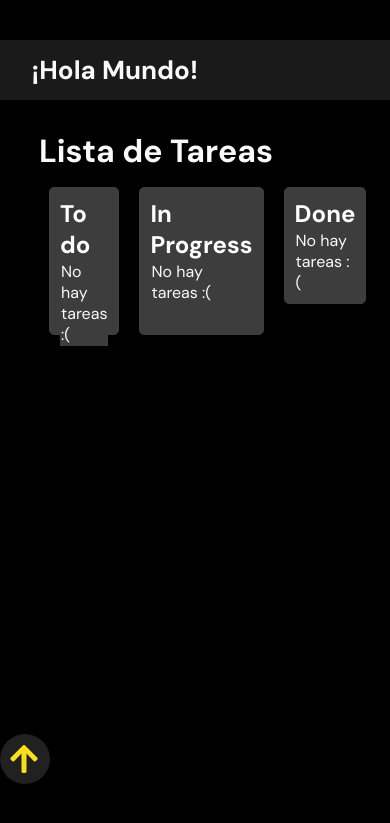
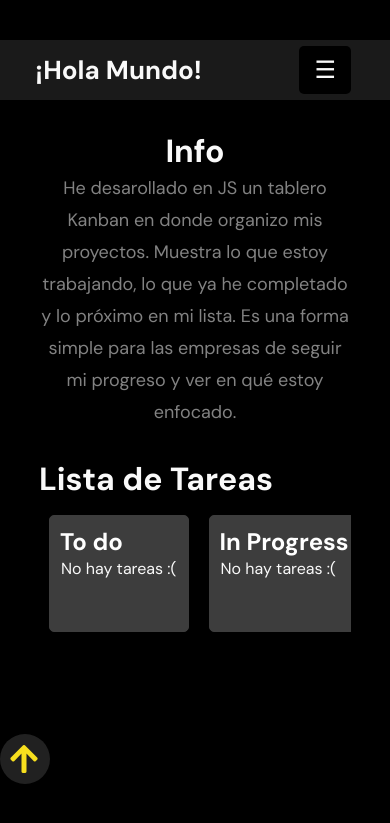
Before and after one commit to bgmacris/bgonepiece, a Django app: page /roadmap/ in a window 390 px wide. Shown: the top 823 px of the page. Run offline with Django 5.2, Linux system fonts and the light colour scheme; data that the repository does not hold is empty.

Commit message:
Añadir boton menu para pantallas mas pequeñas. Ultimos ajustes para desplegar una nueva version de la pagina con el kanb de tareas

```diff
--- a/dbugsmile/templates/base.html
+++ b/dbugsmile/templates/base.html
@@ -20,11 +20,10 @@
     <header>
         <div class="content">
             <span class="logo"><a href="#">¡Hola Mundo!</a></span>
-            <ul>
-                <ul>
-                    <li><a href="/">Sobre mi</a></li>
-                    <li><a href="roadmap/">Roadmap</a></li>
-                </ul>
+            <button class="menu-button" onclick="toggleMenu()">&#9776;</button>
+            <ul id="menu-links" class="menu-links">
+                <li><a href="/">Sobre mi</a></li>
+                <li><a href="{% url 'roadmap' %}">Roadmap</a></li>
             </ul>
         </div>
     </header>
@@ -45,6 +44,16 @@
         <a href="#top"><i class="fas fa-arrow-up"></i></a>
     </div>
 
+    <script>
+        function toggleMenu() {
+            var menuLinks = document.getElementById("menu-links");
+            if (menuLinks.style.display === "none") {
+                menuLinks.style.display = "block";
+            } else {
+                menuLinks.style.display = "none";
+            }
+        }
+    </script>
 </body>
 
 </html>
--- a/roadmap/templates/roadmap.html
+++ b/roadmap/templates/roadmap.html
@@ -7,6 +7,12 @@
 {% endblock %}
 
 {% block container %}
+<section class="info-roadmap">
+    <h2 id="info-roadmap" class="target">Info</h2>
+    <p>He desarollado en JS un tablero Kanban en donde organizo mis proyectos. Muestra lo que estoy trabajando, lo que ya he
+    completado y lo próximo en mi lista. Es una forma simple para las empresas de seguir mi progreso y ver en qué estoy
+    enfocado.</p>
+</section>
 <div class="task-list">
     <h1>Lista de Tareas</h1>
     <!-- Mostrar el botón solo si el usuario es admin -->
--- a/static/css/style.css
+++ b/static/css/style.css
@@ -54,12 +54,12 @@ header{
     height: 60px;
     margin-top: 40px;
     top: 0;
-    margin-bottom: 83px;
+    margin-bottom: 3px;
     position: sticky;
     background-color: rgba(var(--gray-400-rgb), var(--alpha));
 }
 header .content{
-    width: 80%;
+    width: 90%;
     height: 100%;
     display: flex;
     justify-content: space-between;
@@ -71,7 +71,6 @@ header .content span.logo{
     font-size: 26px;
     font-weight: 700;
     margin-left: 10%;
-
 
 }
 
@@ -90,6 +89,7 @@ main{
     display: flex;
     justify-content: space-between;
     margin-bottom: 69px;
+    margin-top: 30px;
 
 }
 
@@ -161,6 +161,31 @@ section.about-me p{
     color: var(--gray);
     line-height: 32px;
     text-align: center;
+
+}
+
+section.info-roadmap {
+    display: flex;
+    align-items: center;
+    flex-direction: column;
+    margin-bottom: 10px;
+}
+
+
+section.info-roadmap h2 {
+    font-size: 2rem;
+    font-weight: 700;
+    color: var(--white);
+}
+
+section.info-roadmap p {
+    max-width: 745px;
+    font-size: 1.125rem;
+    font-weight: 400;
+    color: var(--gray);
+    line-height: 32px;
+    text-align: center;
+    margin-bottom: 20px;
 
 }
 
@@ -545,12 +570,29 @@ li.task.done strong{
     margin-right: 3px;
 }
 
+
+/* Estilos para el botón de menú */
+.menu-button {
+    display: none;
+    background-color: var(--dark);
+    color: var(--white);
+    border: none;
+    font-size: 24px;
+    cursor: pointer;
+    padding: 10px 15px;
+    border-radius: 5px;
+}
+
+
 @media screen and (max-width: 900px) {
     header{
         margin-bottom: 30px;
     }
     header .content ul{
         display: none;
+    }
+    header .menu-button {
+        display: flex; /* Muestra el botón de menú */
     }
     main{
         flex-direction: column-reverse;
@@ -613,4 +655,50 @@ section.projects {
     font-size: 3rem;
   }
 
+
+  /* Menu desplegable para pantallas pequeñas*/
+  .menu-links {
+      list-style-type: none;
+      padding: 0;
+      margin-right: 10px;
+      display: flex;
+      flex-direction: column;
+      position: absolute;
+      top: 100%;
+      right: 0;
+      background-color: var(--dark);
+      border-radius: 5px;
+      padding: 10px;
+      box-shadow: 0 2px 4px #333333;
+      border-color: #333333;
+  }
+
+  .menu-links li {
+      margin-bottom: 10px;
+  }
+
+  .menu-links li:last-child {
+      margin-bottom: 0;
+  }
+
+  .menu-links li a {
+      color: var(--white);
+      text-decoration: none;
+      transition: color 0.3s ease;
+  }
+
+  .menu-links li a:hover {
+      color: var(--green-light);
+  }
+
+  /* Barra desplazamiento kanban */
+  .kanban-board {
+    overflow-x: auto;
+    white-space: nowrap;
+  }
+
+  .kanban-wrapper {
+      display: inline-block;
+      /* Permite que el contenedor tenga el ancho de su contenido */
+  }
 }
--- a/static/js/roadmap.js
+++ b/static/js/roadmap.js
@@ -95,8 +95,8 @@ function abrirModal(estado) {
     var timeline = document.getElementById("id_timeline_date");
     var timeline_label = document.querySelector("label[for='id_timeline_date']");
     // Ocultar el elemento cambiando su estilo CSS
-    timeline.style.display = "none";
-    timeline_label.style.display = "none";
+    //timeline.style.display = "none";
+    //timeline_label.style.display = "none";
 
     // Mostrar el modal
     var modal = document.getElementById("modal");
```
